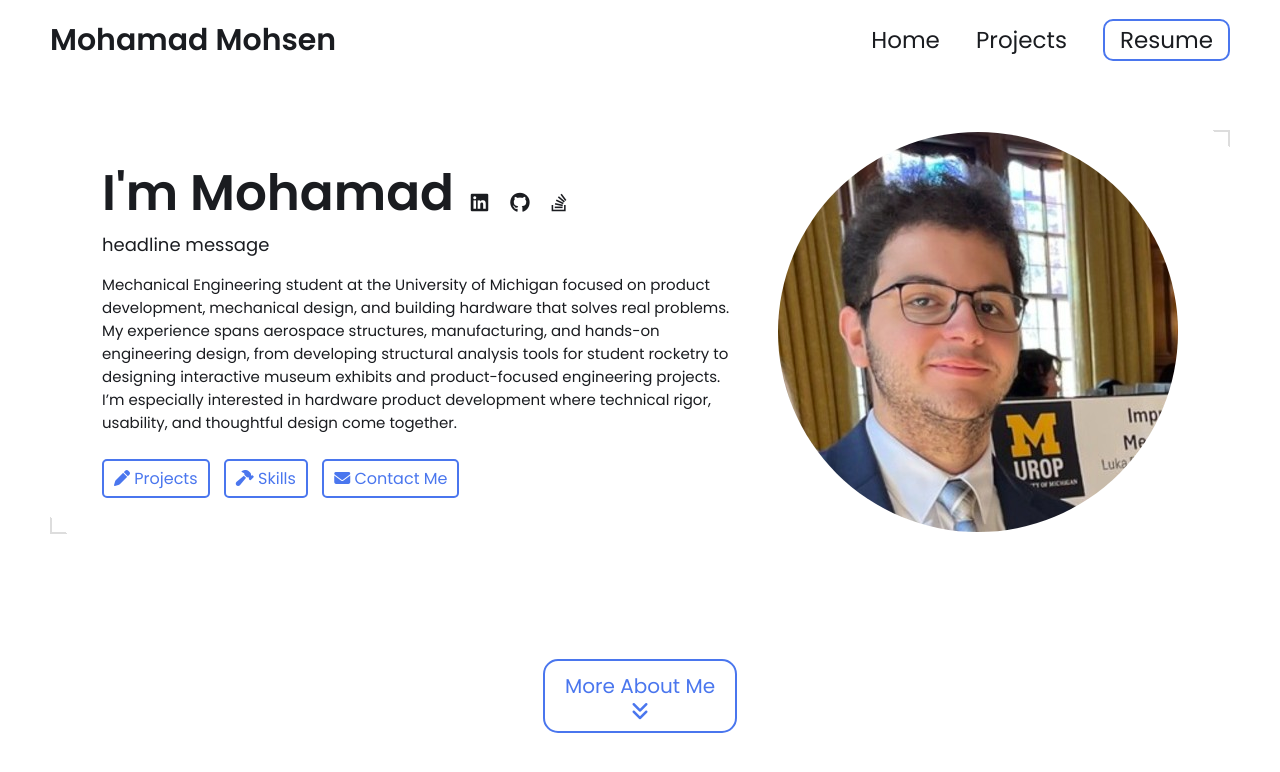
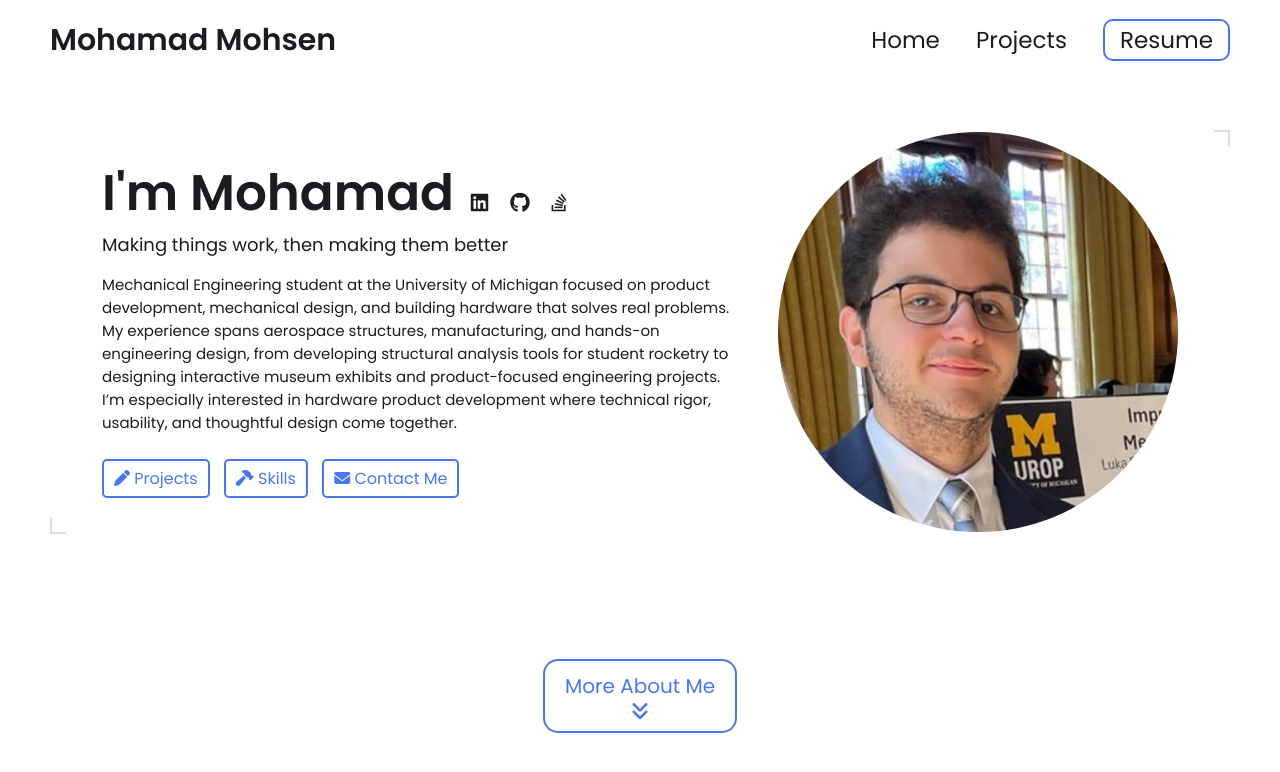
Before and after one commit to mnmohsen/personalwebsite, a Jekyll site: the page built from index.html, in a window 1280 px wide and 900 px high. Shown: the top 772 px of the window. Built offline with Jekyll 4.4.1, drawn with Linux system fonts in a browser that asks for light colours.

Commit message:
Update _config.yml

```diff
--- a/_config.yml
+++ b/_config.yml
@@ -13,7 +13,7 @@ title: Mohamad Mohsen's Portfolio # This is what shows up in the tab of the brow
 
 # Hero Section
 name: Mohamad Mohsen
-headline: headline message
+headline: Making things work, then making them better
 description: >- # dont remove this line. this will ignore all new lines until the next section
   Mechanical Engineering student at the University of Michigan focused on product development, mechanical design, and building hardware that solves real problems. My experience spans aerospace structures, manufacturing, and hands-on engineering design, from developing structural analysis tools for student rocketry to designing interactive museum exhibits and product-focused engineering projects. I’m especially interested in hardware product development where technical rigor, usability, and thoughtful design come together.
 
```
